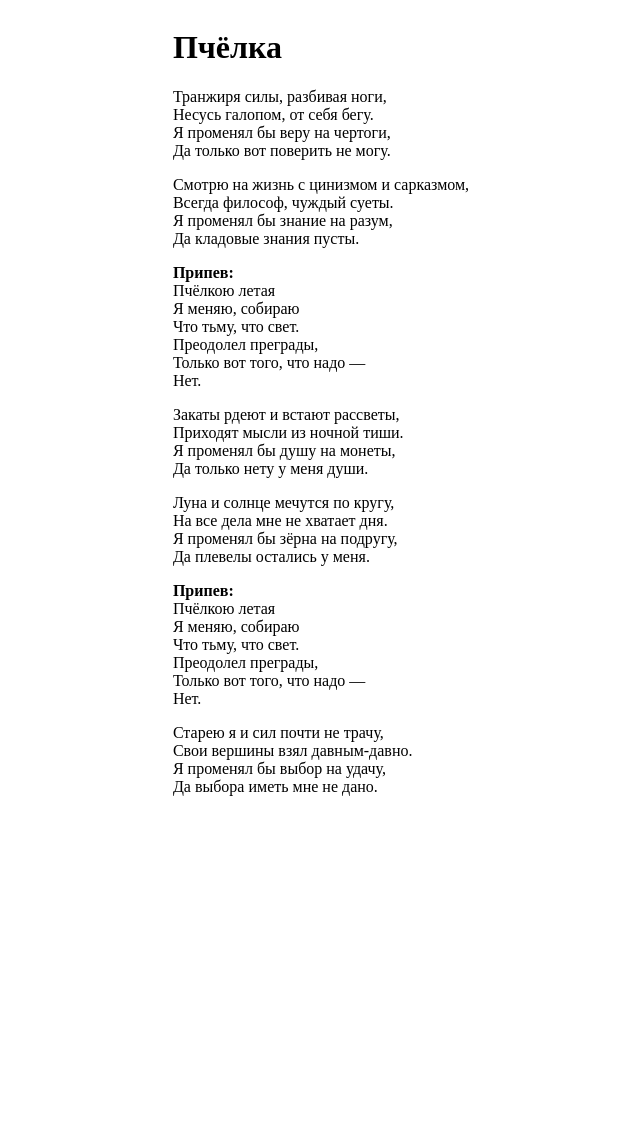
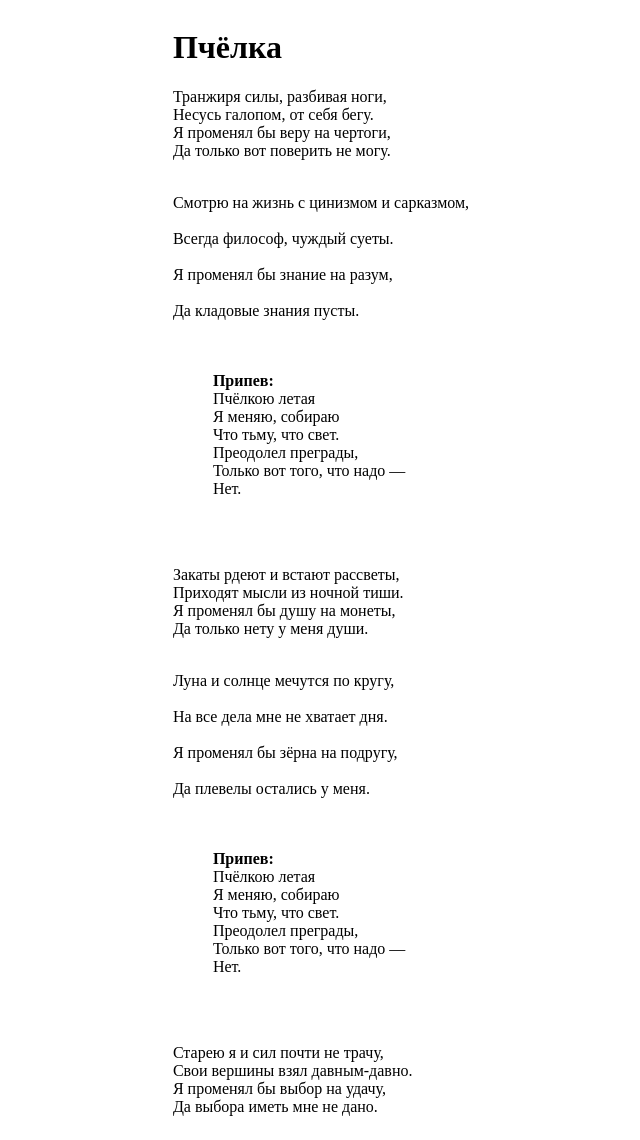
Before and after one commit to mark-shevchenko-name/mark-shevchenko-name.github.io, a Jekyll site: the page built from lyrics/little-bee.md, in a window 1280 px wide. Shown: the whole page, without its empty margins (319-959 px from the left). Built offline with Jekyll 4.4.1, drawn with Linux system fonts in a browser that asks for light colours; our own code applies the rules of GitHub Pages for plain Markdown files; before the commit the page ends 900 px from its top, so only the background shows below that.

```diff
--- a/lyrics/little-bee.md
+++ b/lyrics/little-bee.md
@@ -14,13 +14,13 @@ layout: lyrics
 Я променял бы знание на разум,
 Да кладовые знания пусты.
 
-**Припев:**
-Пчёлкою летая
-Я меняю, собираю
-Что тьму, что свет.
-Преодолел преграды,
-Только вот того, что надо —
-Нет.
+: **Припев:**
+  Пчёлкою летая
+  Я меняю, собираю
+  Что тьму, что свет.
+  Преодолел преграды,
+  Только вот того, что надо —
+  Нет.
 
 Закаты рдеют и встают рассветы,
 Приходят мысли из ночной тиши.
@@ -32,13 +32,13 @@ layout: lyrics
 Я променял бы зёрна на подругу,
 Да плевелы остались у меня.
 
-**Припев:**
-Пчёлкою летая
-Я меняю, собираю
-Что тьму, что свет.
-Преодолел преграды,
-Только вот того, что надо —
-Нет.
+: **Припев:**
+  Пчёлкою летая
+  Я меняю, собираю
+  Что тьму, что свет.
+  Преодолел преграды,
+  Только вот того, что надо —
+  Нет.
 
 Старею я и сил почти не трачу,
 Свои вершины взял давным-давно.
```
Also changed, not shown: lyrics/capitans.md (+4 -3 lines), lyrics/memory.md (+25 -25 lines).
